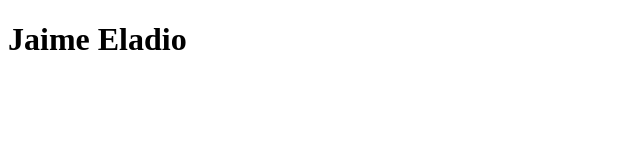
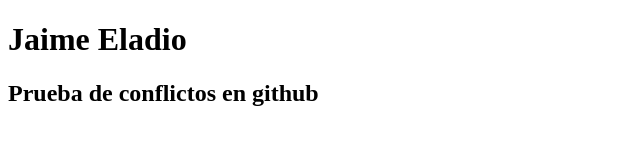
Before and after one commit to JaimeAbrigo/CursoGit, a plain HTML site: page index.html in a window 1280 px wide. Shown: the whole page, without its empty margins (0-640 px from the left). Drawn offline with Linux system fonts and the light colour scheme.

Commit message:
Modifica index.html
Prueba 4

```diff
--- a/index.html
+++ b/index.html
@@ -8,5 +8,6 @@
 </head>
 <body>
     <h1>Jaime Eladio</h1>
+    <h2>Prueba de conflictos en github</h2>
 </body>
 </html>
```
